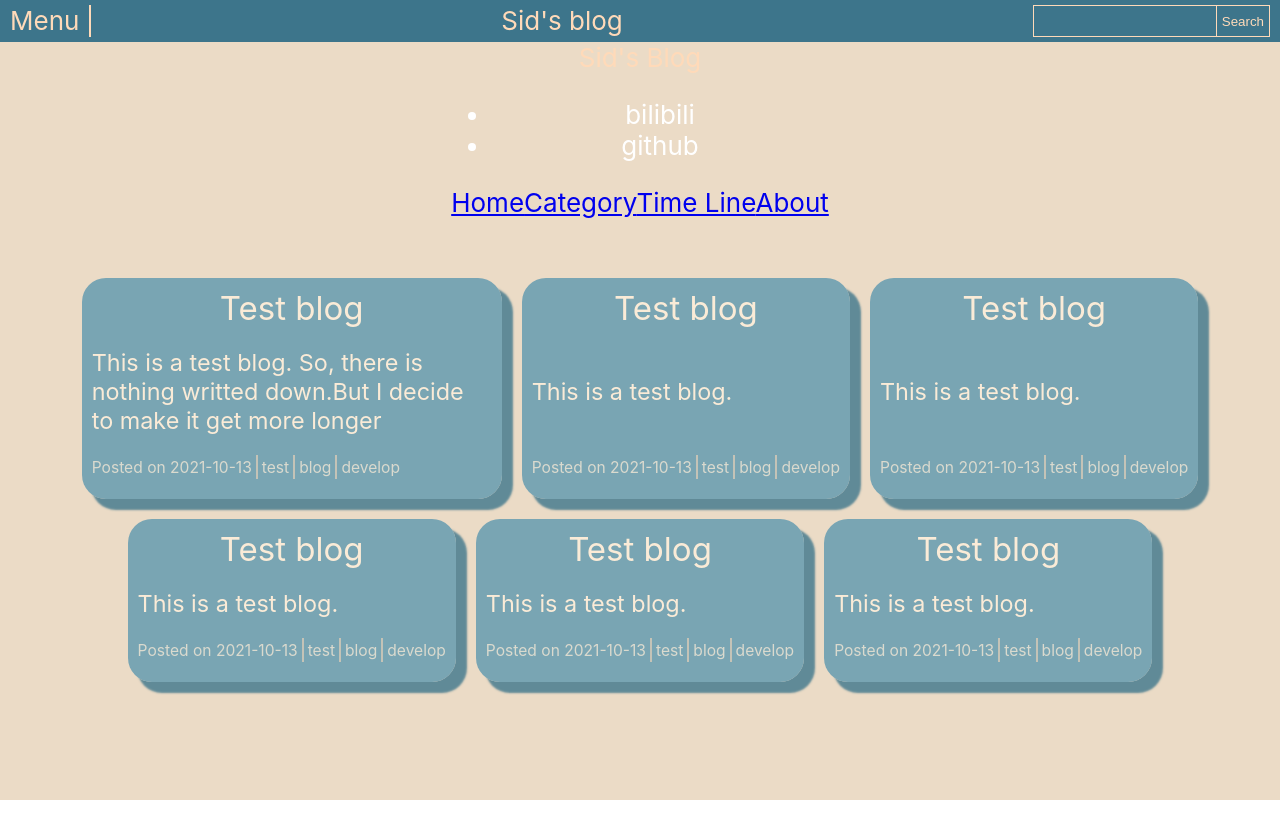
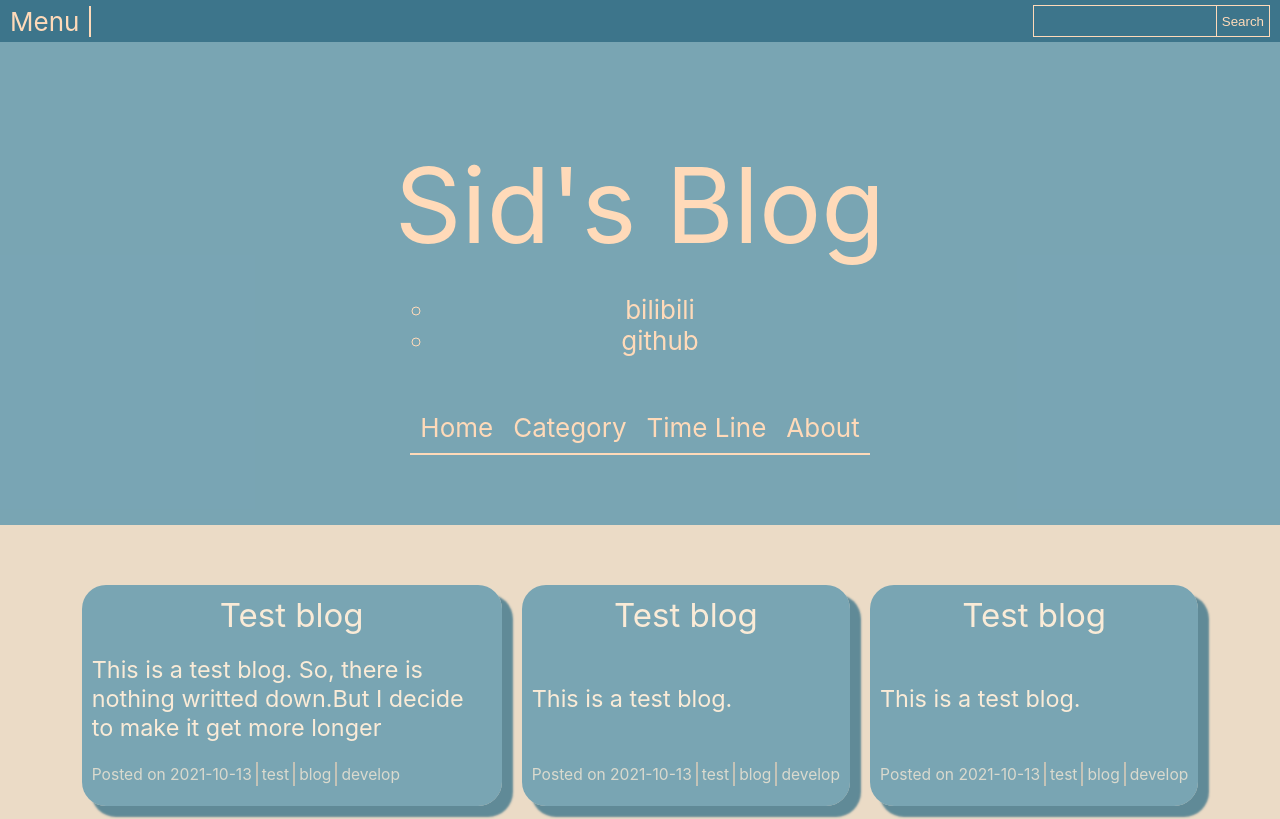
Before and after one commit to XaydBayeck/sidboxts, a React (Create React App) app: page / in a window 1280 px wide. Shown: the top 819 px of the page. Built offline with nearby package versions, Linux system fonts and the light colour scheme.

Commit message:
Add Title component. And fix some problems.

```diff
--- a/src/App.tsx
+++ b/src/App.tsx
@@ -1,10 +1,10 @@
-import React from "react";
 // import logo from './logo.svg';
 import "./App.css";
 import Topbar from "./components/topbar/Topbar";
 import CardsDrawers from "./components/card/CardsDrawers";
 import blogs from "./resources/blogs.json";
 import Titlebar from './components/titlebar/Titlebar';
+import HomeTitle from './components/titlebar/HomeTitle'
 
 let nblogs = blogs.map((blog) => {
   let newBlog = {
@@ -20,13 +20,26 @@ let nblogs = blogs.map((blog) => {
   return newBlog;
 });
 
+let links = [
+  {
+    linkName: "bilibili",
+    linkPath: "https://www.bilibili.com",
+  },
+  {
+    linkName: "github",
+    linkPath: "https://www.github.com",
+  }
+]
+
 // <img src={logo} className="App-logo" alt="logo" />
 function App() {
   return (
     <div className="App">
       <header className="App-header">
-        <Topbar blogName="Sid's blog"></Topbar>
-        <Titlebar blogName="Sid's Blog" links={["bilibili", "github"]}></Titlebar>
+        <Topbar></Topbar>
+        <Titlebar>
+          <HomeTitle blogName="Sid's Blog" links={links}></HomeTitle>
+        </Titlebar>
         <CardsDrawers cards={nblogs} />
       </header>
     </div>
--- /dev/null
+++ b/src/components/titlebar/HomeTitle.css
@@ -0,0 +1,27 @@
+.blog-name {
+    font-size: 4em;
+}
+
+.blog-name:hover {
+    text-shadow: peachpuff 1px 0px 10px;
+}
+
+.links > ul > li {
+    list-style: circle;
+    color: peachpuff;
+}
+
+.links > ul > li:hover {
+    list-style: disc;
+    text-shadow: peachpuff 1px 0px 10px;
+}
+
+.links > ul > li > a {
+    text-decoration: none;
+    color: peachpuff;
+}
+
+
+.links > ul > li > a:hover {
+    text-shadow: peachpuff 1px 0px 10px;
+}
--- /dev/null
+++ b/src/components/titlebar/HomeTitle.tsx
@@ -0,0 +1,26 @@
+import './HomeTitle.css'
+
+export interface Props {
+    blogName: string,
+    links: {
+        linkName: string,
+        linkPath: string,
+    }[],
+}
+
+export default function HomeTitle({ blogName, links }: Props) {
+    return (
+        <div className="home-title">
+            <div className="blog-name">
+                {blogName}
+            </div>
+            <div className="links">
+                <ul id="links">
+                    {links.map(({ linkName, linkPath }, i) => {
+                        return <li key={i.toString()}><a href={linkPath}>{linkName}</a></li>
+                    })}
+                </ul>
+            </div>
+        </div>
+    );
+}
--- a/src/components/titlebar/Titlebar.css
+++ b/src/components/titlebar/Titlebar.css
@@ -0,0 +1,29 @@
+.title-bar {
+    background-color: rgba(93, 152, 175, 0.801);
+    width: 100%;
+    display: flex;
+    flex-direction: column;
+    justify-content: center;
+    align-items: center;
+    padding: 100px 0 50px 0;
+}
+
+.nav-bar > nav {
+    display: flex;
+    flex-direction: row;
+    justify-content: center;
+    margin: 20px;
+}
+
+
+.nav-bar > nav > a {
+    padding: 10px;
+    border-bottom: 2px solid peachpuff;
+    text-decoration: none;
+    color: peachpuff;
+}
+
+.nav-bar > nav > a:hover {
+    background-color: peachpuff;
+    color: rgba(93, 152, 175, 1);
+}
--- a/src/components/titlebar/Titlebar.tsx
+++ b/src/components/titlebar/Titlebar.tsx
@@ -2,23 +2,13 @@ import * as React from 'react';
 import './Titlebar.css'
 
 export interface Props {
-    blogName: string,
-    links: string[],
+    children?: React.ReactNode | React.ReactNode[],
 }
 
-export default function Titlebar({ blogName, links }: Props) {
+export default function Titlebar({ children }: Props) {
     return (
         <div className="title-bar">
-            <div className="blog-name">
-                {blogName}
-            </div>
-            <div className="links">
-                <ul id="links">
-                    {links.map((item, i) => {
-                        return <li key={i.toString()}>{item}</li>
-                    })}
-                </ul>
-            </div>
+            {children}
             <div className="nav-bar">
                 <nav>
                     <a href="#">Home</a>
--- a/src/components/topbar/Topbar.css
+++ b/src/components/topbar/Topbar.css
@@ -2,6 +2,7 @@
   display: flex;
   flex-direction: row;
   justify-content: space-between;
+  align-items: center;
   width: 100%;
   background-color: rgb(61, 117, 139);
   padding-top: 5px;
--- a/src/components/topbar/Topbar.tsx
+++ b/src/components/topbar/Topbar.tsx
@@ -3,17 +3,12 @@ import * as React from "react";
 // import search from './search.svg';
 import "./Topbar.css";
 
-export interface Props {
-  blogName: string
-}
-
-export default function Topbar(props: Props) {
+export default function Topbar() {
   return (
     <div className="topbar">
       <div className="profile">
         Menu
       </div>
-      <div className="blog-name">{props.blogName}</div>
       <div className="searchbar">
         <input type="text" className="search-input" />
         <button className="to-search">
```
